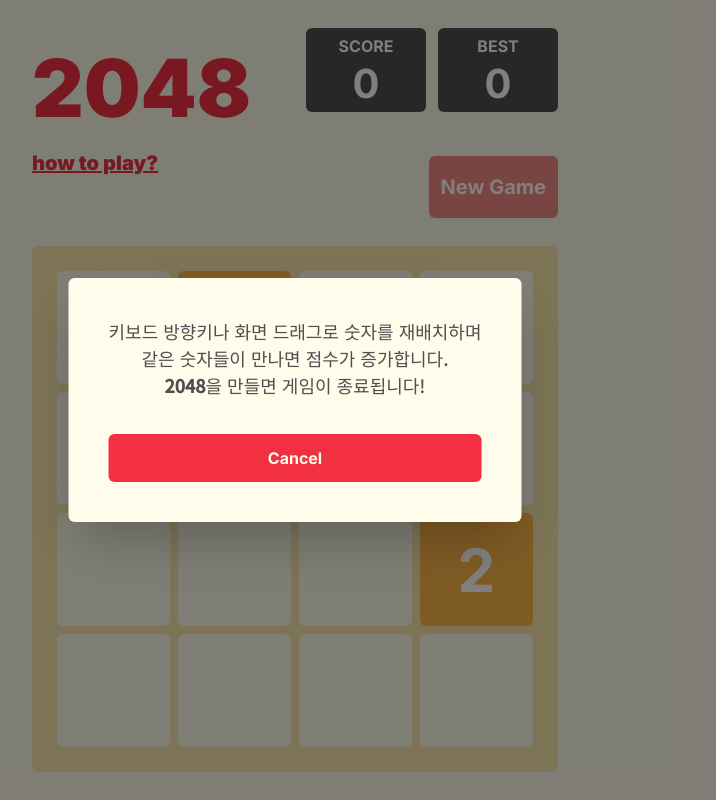
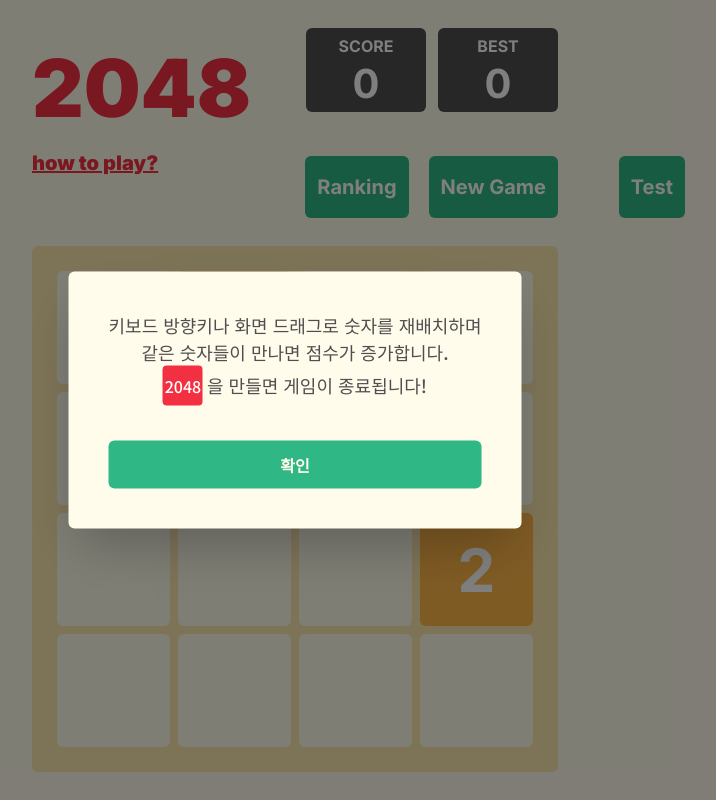
Before and after one commit to bisari31/2048, a Next.js app: page / in a window 1280 px wide. Both pictures are taken after a click on the button "how to play?". Shown: the whole page, without its empty margins (345-1061 px from the left). Built offline with nearby package versions, Linux system fonts and the light colour scheme.

Commit message:
feat: storage 동기화

```diff
--- a/src/components/Board.tsx
+++ b/src/components/Board.tsx
@@ -1,49 +1,46 @@
 'use client';
 
-import { useEffect } from 'react';
-import Card from './Card';
+import { useCallback, useEffect } from 'react';
+
 import { useAppDispatch, useAppSelector } from '@/redux/store';
 import { generateCard, updateGrid } from '@/redux/boardSlice';
 import { Direction } from '@/types/board';
+import { getGrid, getScore } from '@/utils/storage';
+
+import Card from './Card';
+
+const KEYS = ['ArrowLeft', 'ArrowRight', 'ArrowUp', 'ArrowDown'];
 
 export default function Board() {
-  const { grid } = useAppSelector((state) => state.board);
+  const { grid, isGameOver } = useAppSelector((state) => state.board);
   const dispatch = useAppDispatch();
 
-  const handleKeyDown = (e: KeyboardEvent) => {
-    let direction = '';
-    switch (e.key) {
-      case 'ArrowLeft': {
-        direction = 'left';
-        break;
+  const handleKeyDown = useCallback(
+    (e: KeyboardEvent) => {
+      if (isGameOver) return;
+      if (KEYS.includes(e.key)) {
+        dispatch(updateGrid(e.key as Direction));
+        dispatch(generateCard());
       }
-      case 'ArrowRight': {
-        direction = 'right';
-        break;
-      }
-      case 'ArrowUp': {
-        direction = 'up';
-        break;
-      }
-      case 'ArrowDown': {
-        direction = 'down';
-        break;
-      }
-      default:
-        return;
-    }
-    if (direction) dispatch(updateGrid(direction as Direction));
-    dispatch(generateCard());
-  };
+    },
+    [isGameOver, dispatch],
+  );
 
   useEffect(() => {
+    const score = getScore();
+    const grid = getGrid();
+    const cardCounts = grid.reduce((acc, cur) => {
+      cur.forEach((c) => (acc += c > 0 ? 1 : 0));
+      return acc;
+    }, 0);
+    if (score || cardCounts >= 3) return;
     dispatch(generateCard(2));
   }, [dispatch]);
 
   useEffect(() => {
     document.addEventListener('keydown', handleKeyDown);
     return () => document.removeEventListener('keydown', handleKeyDown);
-  });
+  }, [handleKeyDown]);
 
   return (
     <div className="bg-border p-[25px] mt-7 w-full h-[526px] rounded-md flex flex-wrap gap-2">
--- a/src/components/Header.tsx
+++ b/src/components/Header.tsx
@@ -1,13 +1,19 @@
 'use client';
-import { useAppDispatch } from '@/redux/store';
+import { useEffect, useState } from 'react';
+
+import { useAppDispatch, useAppSelector } from '@/redux/store';
+import { useOutsideClick } from '@/hooks';
+import { generateCard, getStorageData, reset, test } from '@/redux/boardSlice';
+import { getBestScore, getGrid, getScore } from '@/utils/storage';
+
 import Score from './Score';
-import { generateCard, reset } from '@/redux/boardSlice';
 import Portal from '@/common/Portal';
-import Modal from './Modal';
-import { useState } from 'react';
-import { useOutsideClick } from '@/hooks';
+import Modal from './modal/Modal';
+import HowToPlay from './modal/HowToPlay';
+import Rank from './modal/Rank';
 
 export default function Header() {
+  const { isGameOver } = useAppSelector(({ board }) => board);
   const [isModalOpen, setIsModalOpen] = useState(false);
   const modalRef = useOutsideClick(setIsModalOpen);
   const dispatch = useAppDispatch();
@@ -16,17 +22,31 @@ export default function Header() {
   const handleReset = () => {
     dispatch(reset());
     dispatch(generateCard(2));
+    if (isModalOpen) setIsModalOpen(false);
   };
+
+  useEffect(() => {
+    const best = getBestScore();
+    const score = getScore();
+    const grid = getGrid();
+    console.log({ best, score, grid });
+    if (best || score || grid?.length)
+      dispatch(getStorageData({ best, score, grid }));
+  }, [dispatch]);
+
+  useEffect(() => {
+    if (isGameOver) setIsModalOpen(true);
+  }, [isGameOver]);
 
   return (
     <header>
       <div className="flex justify-between">
         <div>
-          <h1 className="text-title-default font-black text-3xl cursor-default">
+          <h1 className="text-title font-black text-3xl cursor-default">
             2048
           </h1>
           <button
-            className="text-title-default font-black underline text-sm "
+            className="text-title font-black underline text-sm "
             onClick={handleModalToggle}
           >
             how to play?
@@ -37,6 +57,19 @@ export default function Header() {
             <Score type="SCORE" />
             <Score type="BEST" />
           </div>
+          <div className="flex gap-5">
+            <button
+              onClick={() => dispatch(test())}
+              className="right-[250px] absolute mt-11 bg-button-default hover:bg-button-hover active:bg-button-active text-white text-sm font-bold px-3 py-4 rounded-md w-fit"
+            >
+              Test
+            </button>
+            <button
+              onClick={() => dispatch(test())}
+              className="mt-11 bg-button-default hover:bg-button-hover active:bg-button-active text-white text-sm font-bold px-3 py-4 rounded-md w-fit"
+            >
+              Ranking
+            </button>
             <button
               onClick={handleReset}
               className="mt-11 bg-button-default hover:bg-button-hover active:bg-button-active text-white text-sm font-bold px-3 py-4 rounded-md w-fit"
@@ -45,9 +78,16 @@ export default function Header() {
             </button>
           </div>
         </div>
+      </div>
       {isModalOpen && (
         <Portal>
-          <Modal ref={modalRef} onModalClose={handleModalToggle} />
+          <Modal ref={modalRef}>
+            {isGameOver ? (
+              <Rank onReset={handleReset} />
+            ) : (
+              <HowToPlay onModalClose={handleModalToggle} />
+            )}
+          </Modal>
         </Portal>
       )}
     </header>
--- a/src/components/Modal.tsx
+++ /dev/null
@@ -1,39 +0,0 @@
-import { forwardRef } from 'react';
-import { Noto_Sans_KR } from 'next/font/google';
-
-const notoSans = Noto_Sans_KR({ subsets: ['latin'], weight: ['500'] });
-
-interface Props {
-  onModalClose: () => void;
-}
-
-export default forwardRef(function Modal(
-  { onModalClose }: Props,
-  ref: React.ForwardedRef<HTMLDivElement>,
-) {
-  return (
-    <div className="fixed left-0 top-0 right-0 bottom-0 bg-black-rgba">
-      <div
-        className="shadow-2xl bg-bg p-10 rounded-md justify-center items-center flex-col flex absolute top-1/2 left-1/2 min-w-[350px] -translate-x-1/2 -translate-y-1/2"
-        ref={ref}
-      >
-        <p
-          className={`${notoSans.className} text-center text-score text-[18px] `}
-        >
-          키보드 방향키나 화면 드래그로 숫자를 재배치하며
-          <br />
-          같은 숫자들이 만나면 점수가 증가합니다.
-          <br />
-          <strong>2048</strong>을 만들면 게임이 종료됩니다!
-        </p>
-        <button
-          className="w-full mt-[35px] rounded-md bg-title-default py-3 px-6 font-bold text-bg hover:bg-title-hover active:bg-title-active"
-          type="button"
-          onClick={onModalClose}
-        >
-          Cancel
-        </button>
-      </div>
-    </div>
-  );
-});
--- /dev/null
+++ b/src/components/modal/HowToPlay.tsx
@@ -0,0 +1,27 @@
+export default function HowToPlay({
+  onModalClose,
+}: {
+  onModalClose: () => void;
+}) {
+  return (
+    <>
+      <p className="text-center text-score text-[18px]">
+        키보드 방향키나 화면 드래그로 숫자를 재배치하며
+        <br />
+        같은 숫자들이 만나면 점수가 증가합니다.
+        <br />
+        <strong className="bg-card-2048 text-white rounded h-10 w-10 mr-1 font-normal inline-block leading-10 text-xs">
+          2048
+        </strong>
+        을 만들면 게임이 종료됩니다!
+      </p>
+      <button
+        className="w-full mt-[35px] rounded-md bg-button-default py-3 px-6 font-bold text-bg hover:bg-button-hover active:bg-button-active"
+        type="button"
+        onClick={onModalClose}
+      >
+        확인
+      </button>
+    </>
+  );
+}
--- /dev/null
+++ b/src/components/modal/Modal.tsx
@@ -0,0 +1,22 @@
+import { ReactNode, forwardRef } from 'react';
+import { Noto_Sans_KR } from 'next/font/google';
+
+const notoSans = Noto_Sans_KR({ subsets: ['latin'], weight: ['500'] });
+
+export default forwardRef(function Modal(
+  { children }: { children: ReactNode },
+  ref: React.ForwardedRef<HTMLDivElement>,
+) {
+  return (
+    <div
+      className={`${notoSans.className} fixed left-0 top-0 right-0 bottom-0 bg-black-rgba`}
+    >
+      <div
+        className="shadow-2xl bg-bg p-10 rounded-md justify-center items-center flex-col flex absolute top-1/2 left-1/2 min-w-[350px] -translate-x-1/2 -translate-y-1/2"
+        ref={ref}
+      >
+        {children}
+      </div>
+    </div>
+  );
+});
--- /dev/null
+++ b/src/components/modal/Rank.tsx
@@ -0,0 +1,23 @@
+export default function Rank({ onReset }: { onReset: () => void }) {
+  return (
+    <>
+      <p className="text-center text-score text-[18px]">
+        키보드 방향키나 화면 드래그로 숫자를 재배치하며
+        <br />
+        같은 숫자들이 만나면 점수가 증가합니다.
+        <br />
+        <strong className="bg-card-2048 text-white rounded h-10 w-10 mr-1 font-normal inline-block leading-10 text-xs">
+          2048
+        </strong>
+        을 만들면 게임이 종료됩니다!
+      </p>
+      <button
+        onClick={onReset}
+        className="w-full mt-[35px] rounded-md bg-button-default py-3 px-6 font-bold text-bg hover:bg-button-hover active:bg-button-active"
+        type="button"
+      >
+        다시 시작
+      </button>
+    </>
+  );
+}
--- a/src/redux/boardSlice.ts
+++ b/src/redux/boardSlice.ts
@@ -1,5 +1,5 @@
 import { Direction } from '@/types/board';
-import { getRandomNumber, setGrid } from '@/utils';
+import { getRandomNumber, setGrid } from '@/utils/board';
 import { PayloadAction, createSlice } from '@reduxjs/toolkit';
 
 const initialState = {
@@ -14,21 +14,56 @@ const initialState = {
   isGameOver: false,
 };
 
+const DIRECTION: Direction[] = [
+  'ArrowDown',
+  'ArrowLeft',
+  'ArrowRight',
+  'ArrowUp',
+];
+
 const boardSlice = createSlice({
   name: 'board',
   initialState,
   reducers: {
-    increaseScore: ({ score }, action) => {
-      score += action.payload;
+    test: (state) => {
+      state.grid = [
+        [32, 8, 4, 2],
+        [8, 32, 8, 4],
+        [32, 16, 4, 8],
+        [64, 4, 64, 16],
+      ];
+    },
+    getStorageData: (
+      state,
+      action: PayloadAction<{ best: number; score: number; grid: number[][] }>,
+    ) => {
+      const { best, grid, score } = action.payload;
+      if (best) state.best = best;
+      if (score && grid.length) {
+        state.grid = grid;
+        state.score = score;
+      }
     },
     reset: (state) => {
       state.score = 0;
       state.grid = initialState.grid;
+      state.isGameOver = false;
     },
     generateCard: (state, action: PayloadAction<number | undefined>) => {
       const isGridFull = state.grid.every((cur) => !cur.includes(0));
       if (isGridFull) {
-        console.log('sdfds');
+        const gameOver = !DIRECTION.reduce((acc, cur) => {
+          const { score } = setGrid(state.grid, cur);
+          return acc + score;
+        }, 0);
+        if (gameOver) {
+          state.isGameOver = true;
+          if (state.score > state.best) {
+            state.best = state.score;
+            localStorage.setItem('best', state.score.toString());
+          }
+        }
+        return;
       }
       const { payload = 1 } = action;
       for (let i = 0; i < payload; i++) {
@@ -47,15 +82,17 @@ const boardSlice = createSlice({
             : r,
         );
       }
+      localStorage.setItem('score', state.score.toString());
+      localStorage.setItem('grid', JSON.stringify(state.grid));
     },
     updateGrid: (state, action: PayloadAction<Direction>) => {
-      const { newGrid, score } = setGrid(state.grid, action.payload);
-      state.grid = newGrid;
+      const { result, score } = setGrid(state.grid, action.payload);
+      state.grid = result;
       state.score += score;
     },
   },
 });
 
-export const { increaseScore, reset, generateCard, updateGrid } =
+export const { reset, generateCard, updateGrid, getStorageData, test } =
   boardSlice.actions;
 export default boardSlice.reducer;
--- a/src/types/board.d.ts
+++ b/src/types/board.d.ts
@@ -1,4 +1,4 @@
-export type Direction = 'left' | 'right' | 'up' | 'down';
+export type Direction = 'ArrowLeft' | 'ArrowRight' | 'ArrowUp' | 'ArrowDown';
 
 export type MethodMap = {
   [key in Direction]: 'push' | 'unshift';
--- a/src/utils/index.ts
+++ b/src/utils/board.ts
@@ -1,24 +1,26 @@
 import { Direction, MethodMap } from '@/types/board';
+import { cloneDeep } from 'lodash';
 
-const type: MethodMap = {
-  down: 'unshift',
-  left: 'push',
-  right: 'unshift',
-  up: 'push',
+const METHOD_MAP: MethodMap = {
+  ArrowDown: 'unshift',
+  ArrowLeft: 'push',
+  ArrowRight: 'unshift',
+  ArrowUp: 'push',
 };
 
 export const getRandomNumber = (num: number) => Math.floor(Math.random() * num);
 
 export const setGrid = (grid: number[][], payload: Direction) => {
-  const isVertical = payload === 'up' || payload === 'down';
-  const method = type[payload];
+  const newGrid = cloneDeep(grid);
+  const isVertical = payload === 'ArrowUp' || payload === 'ArrowDown';
+  const method = METHOD_MAP[payload];
   let score = 0;
-  const newGrid: number[][] = [[], [], [], []];
-  (payload === 'down' ? grid.reverse() : grid).forEach((r, i) => {
+  const result: number[][] = [[], [], [], []];
+  (payload === 'ArrowDown' ? newGrid.reverse() : newGrid).forEach((r, i) => {
     const array: number[] = [];
     let previousNum: null | number = null;
-    (payload === 'right' ? r.reverse() : r).forEach((_, j) => {
-      let currentNum = isVertical ? grid[j][i] : grid[i][j];
+    (payload === 'ArrowRight' ? r.reverse() : r).forEach((_, j) => {
+      let currentNum = isVertical ? newGrid[j][i] : newGrid[i][j];
       if (currentNum !== 0) {
         if (previousNum === null) {
           previousNum = currentNum;
@@ -36,14 +38,14 @@ export const setGrid = (grid: number[][], payload: Direction) => {
       array[method](previousNum);
     }
 
-    const remainingLength = grid.length - array.length;
+    const remainingLength = newGrid.length - array.length;
     for (let i = 0; i < remainingLength; i++) {
       array[method](0);
     }
 
     array.forEach((n, idx) => {
-      isVertical ? newGrid[idx].push(n) : newGrid[i].push(n);
+      isVertical ? result[idx].push(n) : result[i].push(n);
     });
   });
-  return { newGrid, score };
+  return { result, score };
 };
--- /dev/null
+++ b/src/utils/storage.ts
@@ -0,0 +1,4 @@
+export const getBestScore = () => Number(localStorage.getItem('best'));
+export const getScore = () => Number(localStorage.getItem('score'));
+export const getGrid = (): number[][] =>
+  JSON.parse(localStorage.getItem('grid') || '[]');
--- a/tailwind.config.js
+++ b/tailwind.config.js
@@ -25,15 +25,11 @@ module.exports = {
         score: '#504E50',
         bg: '#FFFCEB',
         border: '#FBE8B0',
+        title: '#F23041',
         button: {
-          default: '#F28B84',
-          hover: '#f0756d',
-          active: '#ed5f56',
-        },
-        title: {
-          default: '#F23041',
-          hover: '#f0182b',
-          active: '#e10e21',
+          default: '#2FB786',
+          hover: '#2aa377',
+          active: '#258e68',
         },
         'black-rgba': 'rgba(0,0,0,0.5)',
         card: {
@@ -45,9 +41,9 @@ module.exports = {
           64: '#563E9A',
           128: '#5A2B4A',
           256: '#EA598D',
-          512: '#F23041',
+          512: '#C21841',
           1024: '#753685',
-          2048: '#C21841',
+          2048: '#F23041',
         },
       },
     },
```
Lines whose indentation alone changed are shown as unchanged.
